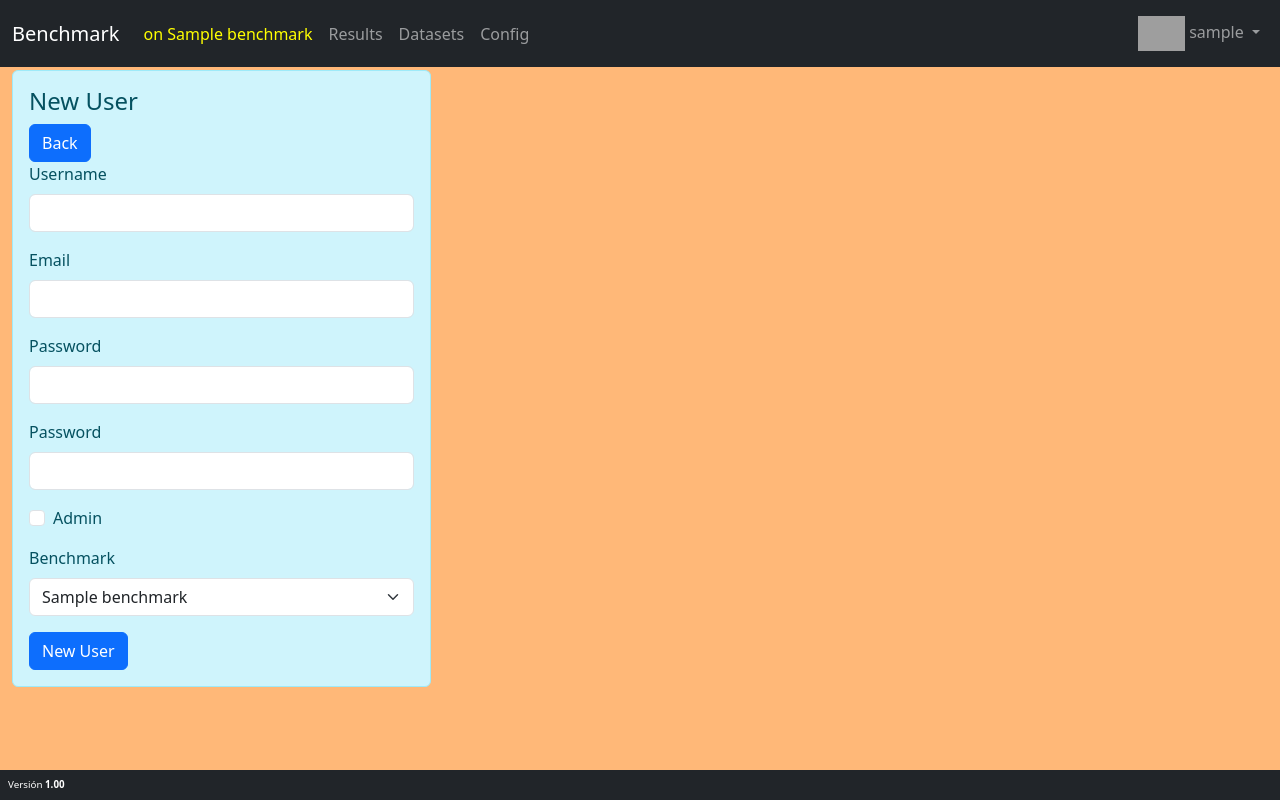
After one commit to Doctorado-ML/beflask, a Flask app: page /user_new in a window 1280 px wide. The commit adds this page. Run offline with Flask 3, Linux system fonts and the light colour scheme; a user stored in the database is signed in; tables that the repository leaves empty hold one stand-in row (values such as "Sample post"); some libraries are stand-ins or nearby versions; grey boxes are pictures that could not be loaded.

Commit message:
Users CRUD

```diff
--- a/app/forms.py
+++ b/app/forms.py
@@ -4,11 +4,16 @@ from wtforms import (
     PasswordField,
     BooleanField,
     SubmitField,
+    SelectField,
 )
 from wtforms.validators import (
     DataRequired,
     Length,
+    EqualTo,
+    Email,
+    ValidationError,
 )
+from app.models import User
 
 
 class LoginForm(FlaskForm):
@@ -22,6 +27,43 @@ class LoginForm(FlaskForm):
     submit = SubmitField()
 
 
+class UserForm(FlaskForm):
+    username = StringField(
+        "Username", validators=[DataRequired(), Length(1, 20)]
+    )
+    email = StringField("Email", validators=[DataRequired(), Email()])
+    password = PasswordField(
+        "Password", validators=[DataRequired(), Length(4, 150)]
+    )
+    password2 = PasswordField(
+        "Password",
+        validators=[DataRequired(), Length(4, 150), EqualTo("password")],
+    )
+    admin = BooleanField("Admin")
+    benchmark_id = SelectField("Benchmark", coerce=int)
+
+    submit = SubmitField()
+
+    def validate_username(self, username):
+        user = User.query.filter_by(username=username.data).first()
+        message = "Already taken. Please use a different one."
+        if user is not None:
+            if self.user_id is None:
+                raise ValidationError(message)
+            else:
+                if user.id != int(self.user_id):
+                    raise ValidationError(message)
+
+    def validate_email(self, email):
+        user = User.query.filter_by(email=email.data).first()
+        message = "Already taken. Please use a different one."
+        if user is not None:
+            if self.user_id is None:
+                raise ValidationError(message)
+            else:
+                if user.id != int(self.user_id):
+                    raise ValidationError(message)
+
+
 class BenchmarkSelect(FlaskForm):
-
     submit = SubmitField("Select")
--- a/app/main.py
+++ b/app/main.py
@@ -12,7 +12,7 @@ from flask import (
 )
 from flask_login import login_user, current_user, logout_user, login_required
 from werkzeug.urls import url_parse
-from .forms import LoginForm
+from .forms import LoginForm, UserForm
 from .models import User, Benchmark, db
 
 main = Blueprint("main", __name__)
@@ -74,6 +74,8 @@ def login():
             flash("Invalid username or password", "danger")
             return redirect(url_for("main.login"))
         login_user(user, remember=form.remember_me.data)
+        user.last_login = db.func.now()
+        db.session.commit()
         flash("Logged in successfully.")
         next_page = request.args.get("next")
         if not next_page or url_parse(next_page).netloc != "":
@@ -84,5 +86,103 @@ def login():
 
 @main.route("/logout")
 def logout():
-    logout_user()
+    if current_user.is_authenticated:
+        logout_user()
     return redirect(url_for(INDEX))
+
+
+@main.route("/users")
+@login_required
+def users():
+    if not current_user.admin:
+        flash("You are not an admin.", "danger")
+        return redirect(url_for(INDEX))
+    users = User.query.all()
+    return render_template("users.html", users=users)
+
+
+@main.route("/user_edit/<user_id>", methods=["GET", "POST"])
+@login_required
+def user_edit(user_id):
+    if user_id != current_user.id and not current_user.admin:
+        flash("You are not an admin.", "danger")
+        return redirect(url_for(INDEX))
+    form = UserForm(obj=User.query.filter_by(id=user_id).first())
+    form.benchmark_id.choices = [
+        (b.id, b.name) for b in Benchmark.query.order_by("name")
+    ]
+    del form.password
+    del form.password2
+    form.user_id = user_id
+    form.submit.label.text = "Edit User"
+    if form.validate_on_submit():
+        form.populate_obj(User.query.filter_by(id=user_id).first())
+        db.session.commit()
+        flash("User edited successfully.")
+        return redirect(url_for("main.users"))
+    return render_template(
+        "user.html",
+        form=form,
+        alert_type="primary",
+        title="Edit User",
+    )
+
+
+@main.route("/user_delete/<user_id>", methods=["GET", "POST"])
+@login_required
+def user_delete(user_id):
+    if user_id != current_user.id and not current_user.admin:
+        flash("You are not an admin.", "danger")
+        return redirect(url_for(INDEX))
+    user = User.query.filter_by(id=user_id).first()
+    form = UserForm(obj=user)
+    del form.password
+    del form.password2
+    for field in form:
+        if field.type != "SubmitField" and field.type != "CSRFTokenField":
+            if field.type == "SelectField" or field.type == "BooleanField":
+                field.render_kw = {"disabled": True}
+            else:
+                field.render_kw = {"readonly": True}
+
+    form.benchmark_id.choices = [
+        (b.id, b.name) for b in Benchmark.query.order_by("name")
+    ]
+    form.submit.label.text = "Delete User"
+    form.user_id = user_id
+    if form.validate_on_submit():
+        flash("User deleted successfully.")
+        db.session.delete(user)
+        db.session.commit()
+        return redirect(url_for("main.users"))
+    return render_template(
+        "user.html",
+        form=form,
+        alert_type="danger",
+        title="Delete User",
+    )
+
+
+@main.route("/user_new", methods=["GET", "POST"])
+@login_required
+def user_new():
+    if not current_user.admin:
+        flash("You are not an admin.", "danger")
+        return redirect(url_for(INDEX))
+    form = UserForm()
+    user = User()
+    form.user_id = None
+    form.benchmark_id.choices = [
+        (b.id, b.name) for b in Benchmark.query.order_by("name")
+    ]
+    form.submit.label.text = "New User"
+    if form.validate_on_submit():
+        form.populate_obj(user)
+        user.set_password(form.password.data)
+        db.session.add(user)
+        db.session.commit()
+        flash("User created successfully.")
+        return redirect(url_for("main.users"))
+    return render_template(
+        "user.html", form=form, alert_type="info", title="New User"
+    )
--- a/app/models.py
+++ b/app/models.py
@@ -15,6 +15,8 @@ class User(UserMixin, db.Model):
     password_hash = db.Column(db.String(128))
     benchmark_id = db.Column(db.Integer, db.ForeignKey("benchmark.id"))
     benchmark = db.relationship("Benchmark")
+    date_created = db.Column(db.DateTime, default=db.func.now())
+    last_login = db.Column(db.DateTime, default=db.func.now())
 
     def __repr__(self):
         return "<User {} {}>".format(self.username, self.email)
--- a/app/templates/_nav.html
+++ b/app/templates/_nav.html
@@ -37,6 +37,7 @@
                         </a>
                         <ul class="dropdown-menu dropdown-menu-dark"
                             aria-labelledby="navbarDarkDropdownMenuLink">
+                            {% if current_user.admin %}{{ render_nav_item('main.users', 'Users') |safe }}{% endif %}
                             {{ render_nav_item('main.logout', 'Logout') |safe }}
                         </ul>
                     </li>
--- a/app/templates/base.html
+++ b/app/templates/base.html
@@ -22,6 +22,7 @@
         <div class="container-fluid">{% include "_nav.html" %}</div>
         {% with messages = get_flashed_messages(with_categories=true) %}
             {% if messages %}
+                <div class="col-md-4">
                     {% for category, message in messages %}
                         {% if category == 'message' %}
                             {% set category = "info" %}
@@ -29,6 +30,7 @@
                         <div class="alert alert-{{ category }} alert-dismissible fade show"
                              role="alert">{{ message }}</div>
                     {% endfor %}
+                </div>
             {% endif %}
         {% endwith %}
         <div class="container-fluid">
--- a/app/templates/index.html
+++ b/app/templates/index.html
@@ -1,7 +1,7 @@
 {% extends "base.html" %}
 {% block content %}
     {% if benchmarks %}
-        {% include "_benchmarks.html" %}
+        <div class="d-flex align-items-center" style="height: 60vh">{% include "_benchmarks.html" %}</div>
     {% else %}
         <img src="{{ url_for('static', filename='img/robert-lukeman-_RBcxo9AU-U-unsplash.jpg') }}"
              class="img-fluid"
--- /dev/null
+++ b/app/templates/user.html
@@ -0,0 +1,12 @@
+{% extends  "base.html" %}
+{% from 'bootstrap5/form.html' import render_form %}
+{% block content %}
+    <div class="alert alert-{{ alert_type }} col-md-4" role="alert">
+        <h4 class="alert-heading">{{ title }}</h4>
+        <button class="btn btn-primary"
+                onclick="window.location.href='{{ url_for("main.users") }}'">Back</button>
+        <div class="row">
+            <div>{{ render_form(form) }}</div>
+        </div>
+    </div>
+{% endblock %}
--- /dev/null
+++ b/requeriments.txt
@@ -0,0 +1 @@
+email-validator
```
Also changed, not shown: app/templates/users.html (added, +59 -0 lines). Lines whose indentation alone changed are shown as unchanged.
